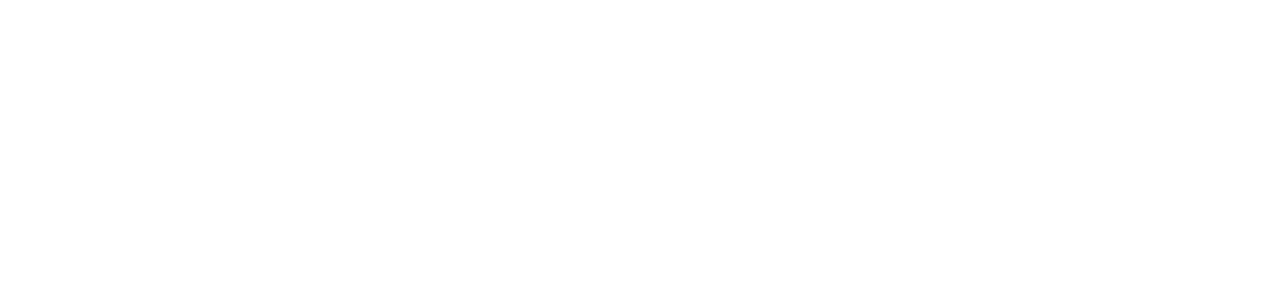
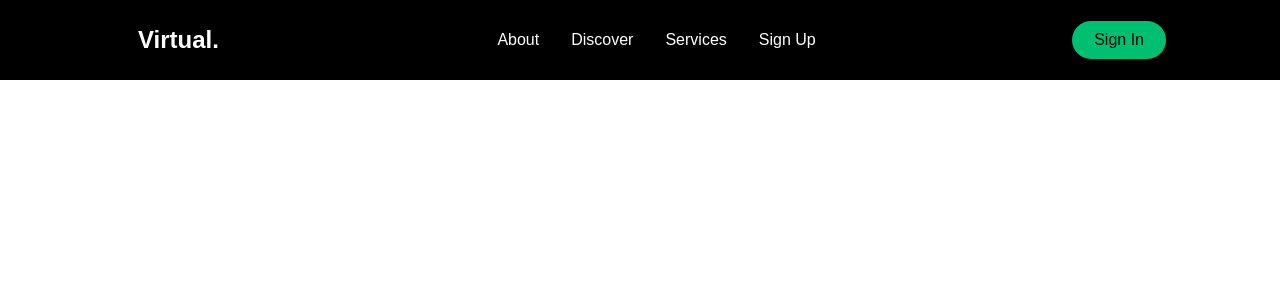
Before and after one commit to Tuaev/VirtualBank-styled-comp-layout, a React (Create React App) app: page / in a window 1280 px wide. Shown: the top 300 px of the page. Built offline with nearby package versions, Linux system fonts and the light colour scheme.

Commit message:
Add main navbar and styled

```diff
--- a/package.json
+++ b/package.json
@@ -8,7 +8,11 @@
     "@testing-library/user-event": "^12.1.10",
     "react": "^17.0.2",
     "react-dom": "^17.0.2",
+    "react-icons": "^4.2.0",
+    "react-router-dom": "^5.2.0",
     "react-scripts": "4.0.3",
+    "react-scroll": "^1.8.2",
+    "styled-components": "^5.2.3",
     "web-vitals": "^1.0.1"
   },
   "scripts": {
--- a/public/index.html
+++ b/public/index.html
@@ -1,43 +1,22 @@
 <!DOCTYPE html>
 <html lang="en">
+
 <head>
   <meta charset="utf-8" />
   <link rel="icon" href="%PUBLIC_URL%/favicon.ico" />
   <meta name="viewport" content="width=device-width, initial-scale=1" />
   <meta name="theme-color" content="#000000" />
-    <meta
-      name="description"
-      content="Web site created using create-react-app"
-    />
+  <meta name="description" content="Virtual Bank landing page built with React and Styled-Components" />
   <link rel="apple-touch-icon" href="%PUBLIC_URL%/logo192.png" />
-    <!--
-      manifest.json provides metadata used when your web app is installed on a
-      user's mobile device or desktop. See https://developers.google.com/web/fundamentals/web-app-manifest/
-    -->
+
   <link rel="manifest" href="%PUBLIC_URL%/manifest.json" />
-    <!--
-      Notice the use of %PUBLIC_URL% in the tags above.
-      It will be replaced with the URL of the `public` folder during the build.
-      Only files inside the `public` folder can be referenced from the HTML.
 
-      Unlike "/favicon.ico" or "favicon.ico", "%PUBLIC_URL%/favicon.ico" will
-      work correctly both with client-side routing and a non-root public URL.
-      Learn how to configure a non-root public URL by running `npm run build`.
-    -->
-    <title>React App</title>
+  <title>Virtual Bank | Styled-Components</title>
 </head>
+
 <body>
   <noscript>You need to enable JavaScript to run this app.</noscript>
   <div id="root"></div>
-    <!--
-      This HTML file is a template.
-      If you open it directly in the browser, you will see an empty page.
+</body>
 
-      You can add webfonts, meta tags, or analytics to this file.
-      The build step will place the bundled scripts into the <body> tag.
-
-      To begin the development, run `npm start` or `yarn start`.
-      To create a production bundle, use `npm run build` or `yarn build`.
-    -->
-  </body>
 </html>
--- a/src/App.js
+++ b/src/App.js
@@ -1,7 +1,13 @@
+import Navbar from './components/Navbar';
+import { BrowserRouter as Router } from 'react-router-dom';
 import './App.css';
 
 function App() {
-  return <div className="App"></div>;
+  return (
+    <Router>
+      <Navbar />
+    </Router>
+  );
 }
 
 export default App;
--- a/src/components/Navbar/NavbarStyles.js
+++ b/src/components/Navbar/NavbarStyles.js
@@ -0,0 +1,116 @@
+import styled from 'styled-components';
+import { Link as RouterLink } from 'react-router-dom';
+import { Link as ScrollLink } from 'react-scroll';
+
+export const Nav = styled.nav`
+  background: #000;
+  height: 80px;
+  ${'' /* margin-top: -80px; */}
+  display: flex;
+  justify-content: center;
+  align-items: center;
+  font-size: 1rem;
+  position: sticky;
+  top: 0;
+  z-index: 10;
+
+  @media screen and (max-width: 960px) {
+    transition: 0.8s all ease;
+  }
+`;
+
+export const NavbarContainer = styled.div`
+  display: flex;
+  justify-content: space-between;
+  height: 80px;
+  z-index: 1;
+  width: 100%;
+  padding: 0 24px;
+  max-width: 1100px;
+`;
+
+export const NavLogo = styled(RouterLink)`
+  display: flex;
+  justify-self: flex-start;
+  cursor: pointer;
+  align-items: center;
+  color: #fff;
+  font-size: 1.5rem;
+  font-weight: bold;
+  text-decoration: none;
+  margin-left: 24px;
+`;
+
+export const MobileIcon = styled.div`
+  display: none;
+
+  @media screen and (max-width: 768px) {
+    display: block;
+    position: absolute;
+    top: 0;
+    right: 0;
+    transform: translate(-100%, 60%);
+    font-size: 1.8rem;
+    cursor: pointer;
+    color: #fff;
+  }
+`;
+
+export const NavMenu = styled.ul`
+  display: flex;
+  align-items: center;
+  list-style: none;
+  text-align: center;
+  margin-right: -22px;
+
+  @media screen and (max-width: 768px) {
+    display: none;
+  }
+`;
+
+export const NavItem = styled.li`
+  height: 80px;
+`;
+
+export const NavLink = styled(ScrollLink)`
+  color: #fff;
+  display: flex;
+  align-items: center;
+  text-decoration: none;
+  padding: 0 1rem;
+  height: 100%;
+  cursor: pointer;
+
+  &.active {
+    border-bottom: 3px solid #01bf71;
+  }
+`;
+
+export const NavBtn = styled.nav`
+  display: flex;
+  align-items: center;
+
+  @media screen and (max-width: 768px) {
+    display: none;
+  }
+`;
+
+export const NavBtnLink = styled(RouterLink)`
+  border-radius: 50px;
+  background: #01bf71;
+  white-space: nowrap;
+  padding: 10px 22px;
+  color: #010606;
+  font-size: 16px;
+  outline: none;
+  border: none;
+  cursor: pointer;
+  transition: all 0.2s ease-in-out;
+  text-decoration: none;
+
+  &:hover {
+    transition: all 0.2s ease-in-out;
+    background: #fff;
+    color: #010606;
+  }
+`;
--- a/src/components/Navbar/index.js
+++ b/src/components/Navbar/index.js
@@ -1,10 +1,46 @@
 import React from 'react';
+import { FaBars } from 'react-icons/fa';
+import {
+  Nav,
+  NavbarContainer,
+  NavLogo,
+  MobileIcon,
+  NavMenu,
+  NavItem,
+  NavLink,
+  NavBtn,
+  NavBtnLink,
+} from './NavbarStyles';
 
 const Navbar = () => {
   return (
-    <div>
-      <h1>nabar</h1>
-    </div>
+    <>
+      <Nav>
+        <NavbarContainer>
+          <NavLogo to="/">Virtual.</NavLogo>
+          <MobileIcon>
+            <FaBars />
+          </MobileIcon>
+          <NavMenu>
+            <NavItem>
+              <NavLink to="about">About</NavLink>
+            </NavItem>
+            <NavItem>
+              <NavLink to="discover">Discover</NavLink>
+            </NavItem>
+            <NavItem>
+              <NavLink to="services">Services</NavLink>
+            </NavItem>
+            <NavItem>
+              <NavLink to="signip">Sign Up</NavLink>
+            </NavItem>
+          </NavMenu>
+          <NavBtn>
+            <NavBtnLink to="/signin">Sign In</NavBtnLink>
+          </NavBtn>
+        </NavbarContainer>
+      </Nav>
+    </>
   );
 };
 
```
Also changed, not shown: jsconfig.json (added, +8 -0 lines), public/manifest.json, 1 other file (tests, documents, lock files or other folders). Lines whose indentation alone changed are shown as unchanged.
